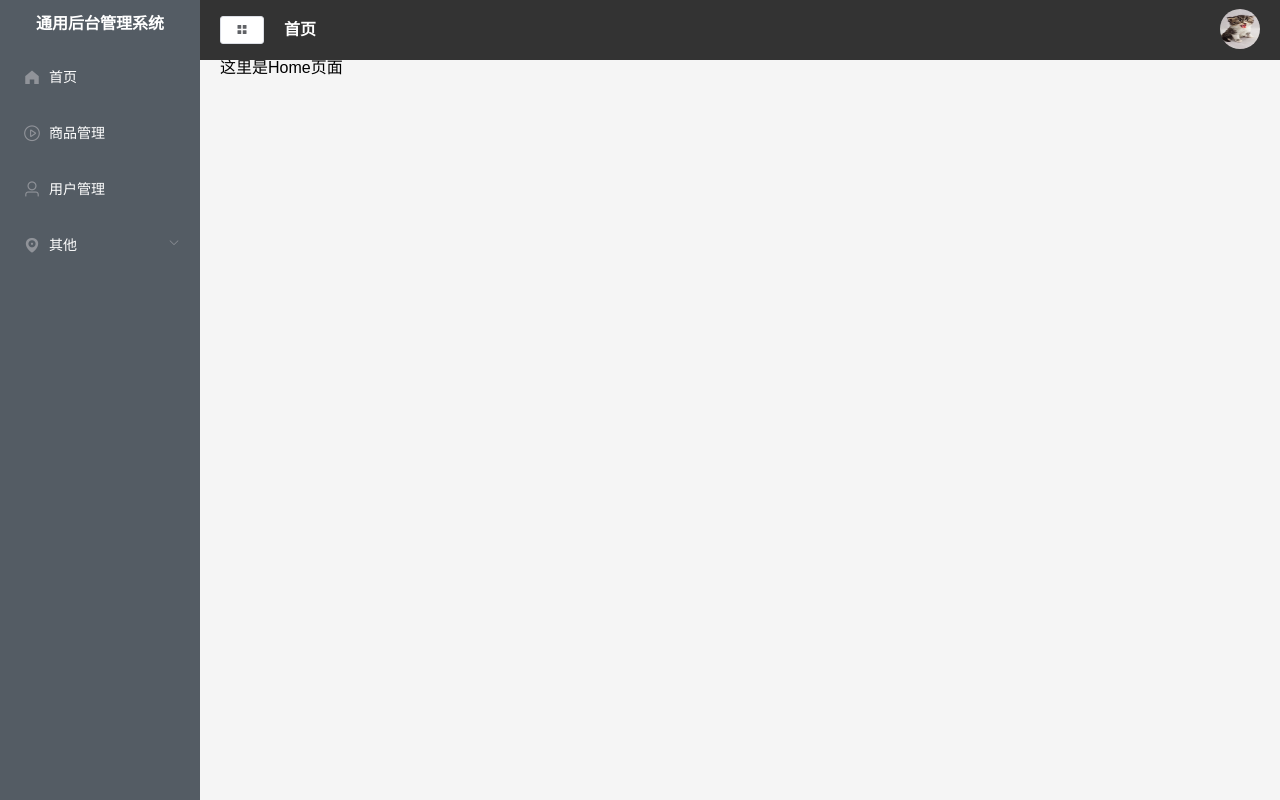
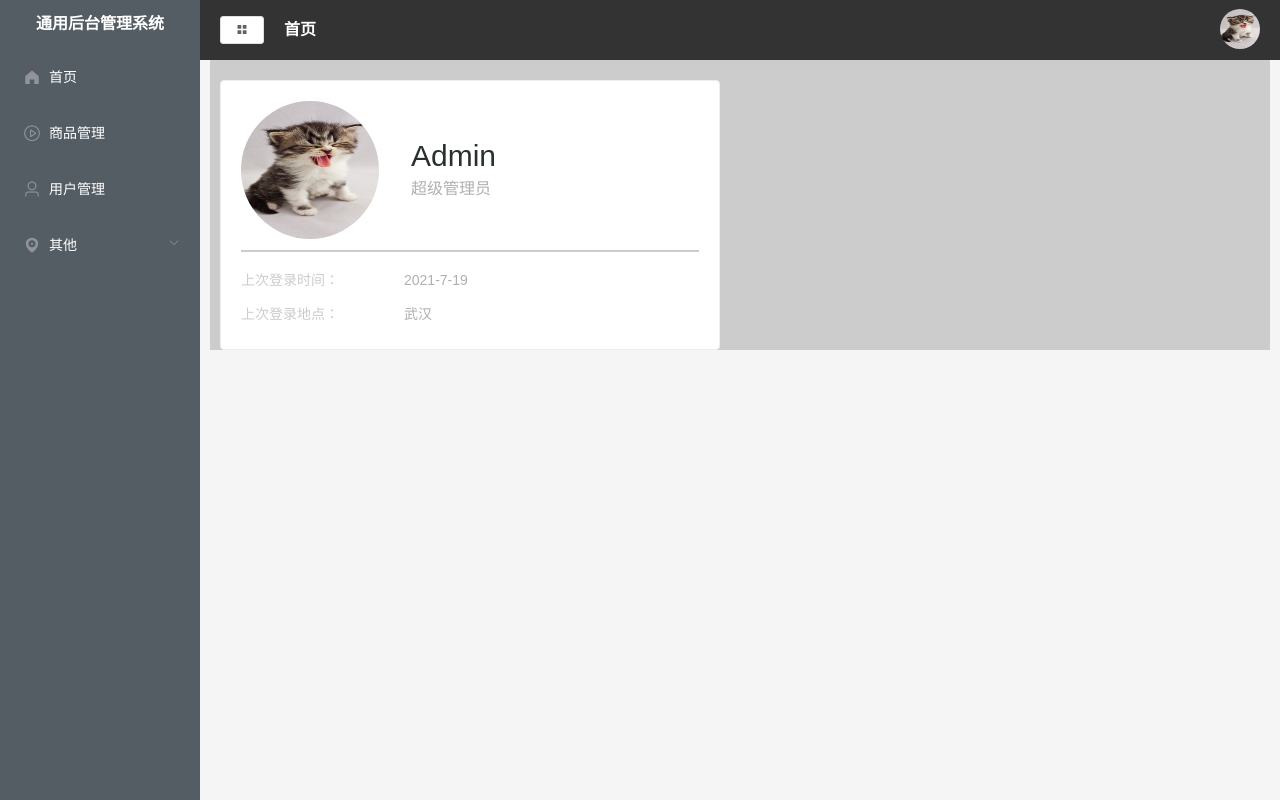
Before and after one commit to xiaoshanzhaguo/vue-manage, a Vue app: page /home in a window 1280 px wide. Built offline with nearby package versions, Linux system fonts and the light colour scheme.

Commit message:
complete home组件布局

```diff
--- a/package.json
+++ b/package.json
@@ -11,7 +11,8 @@
     "core-js": "^3.8.3",
     "element-ui": "^2.15.6",
     "vue": "^2.6.14",
-    "vue-router": "^3.2.0"
+    "vue-router": "^3.2.0",
+    "vuex": "^3.6.2"
   },
   "devDependencies": {
     "@babel/core": "^7.12.16",
--- a/src/assets/less/home.less
+++ b/src/assets/less/home.less
@@ -0,0 +1,60 @@
+.home {
+    background-color: #ccc;
+
+    .el-card {
+        width: 500px;
+        height: 270px;
+
+        .user {
+            position: relative;
+
+            img {
+                width: 138px;
+                height: 138px;
+                border-radius: 50%;
+            }
+
+            .userinfo {
+                position: absolute;
+                top: 40px;
+                left: 170px;
+
+                .name {
+                    color: #29312c;
+                    font-size: 30px;
+                }
+
+                .access {
+                    margin-top: 10px;
+                    color: #b0b0b0;
+                    font-size: 16px;
+                }
+            }
+        }
+
+        hr {
+            display: block;
+            height: 1px;
+            border: 0;
+            border-top: 2px solid #ccc;
+        }
+
+        .login-info {
+            margin-top: 20px;
+
+            p {
+                color: #ccc;
+                font-size: 14px;
+
+                span {
+                    margin-left: 65px;
+                    color: #afb0b0;
+                }
+            }
+
+            p:last-child {
+                margin-top: 20px;
+            }
+        }
+    }
+}
--- a/src/components/CommonAside.vue
+++ b/src/components/CommonAside.vue
@@ -9,7 +9,7 @@
     @close="handleClose"
     :collapse="isCollapse"
   >
-    <h3>通用后台管理系统</h3>
+    <h3>{{isCollapse ? '后台' : '通用后台管理系统'}}</h3>
     <el-menu-item
       @click="clickMenu(item)"
       v-for="item in noChildren"
@@ -124,6 +124,9 @@ export default {
     },
     hasChildren() {
       return this.menu.filter((item) => item.children);
+    },
+    isCollapse() {
+      return this.$store.state.tab.isCollapse
     }
   }
 };
--- a/src/components/CommonHeader.vue
+++ b/src/components/CommonHeader.vue
@@ -1,7 +1,12 @@
 <template>
   <header>
     <div class="l-content">
-      <el-button plain icon="el-icon-menu" size="mini"></el-button>
+      <el-button
+        @click="handleMenu"
+        plain
+        icon="el-icon-menu"
+        size="mini"
+      ></el-button>
       <!-- 面包屑 -->
       <h3 style="color: #fff">首页</h3>
     </div>
@@ -28,6 +33,12 @@ export default {
       // 引入的形式——require
       userImg: require("../assets/images/user.jpg"),
     };
+  },
+  methods: {
+    handleMenu() {
+      //  只能通过mutation的方式去改变store中的state
+      this.$store.commit('collapseMenu');
+    },
   },
 };
 </script>
--- /dev/null
+++ b/store/index.js
@@ -0,0 +1,11 @@
+import Vue from 'vue'
+import Vuex from 'vuex'
+import tab from './tab'
+
+Vue.use(Vuex)
+
+export default new Vuex.Store({
+    modules: {
+        tab
+    }
+})
--- /dev/null
+++ b/store/tab.js
@@ -0,0 +1,14 @@
+// 在这里会定义我们刚才所需要控制是否展开的state属性
+export default {
+    state: {
+        // 定义一个管理是否展开的变量，默认展开的状态
+        isCollapse: false
+    },
+    // 定义一个改变state的方法
+    mutations: {
+        // mutations里接收两个参数，一个是state，一个是所需要传入的参数
+        collapseMenu(state) {
+            state.isCollapse = !state.isCollapse
+        }
+    }
+}
--- a/views/home/index.vue
+++ b/views/home/index.vue
@@ -1,7 +1,22 @@
 <template>
-    <div>
-        这里是Home页面
-    </div>
+    <el-row class="home" :gutter="20">
+        <el-col :span="8" style="margin-top: 20px">
+            <el-card shadow="hover">
+                <div class="user">
+                    <img :src="userImg" />
+                    <div class="userinfo">
+                        <p class="name">Admin</p>
+                        <p class="access">超级管理员</p>
+                    </div>
+                </div>
+                <hr>
+                <div class="login-info">
+                    <p>上次登录时间：<span>2021-7-19</span></p>
+                    <p>上次登录地点：<span>武汉</span></p>
+                </div>
+            </el-card>
+        </el-col>
+    </el-row>
 </template>
 
 <script>
@@ -9,7 +24,9 @@ export default {
     // eslint-disable-next-line vue/multi-word-component-names
     name: 'home',
     data() {
-        return {}
+        return {
+            userImg: require('../../src/assets/images/user.jpg')
+        }
     }
 }
 </script>
```
Also changed, not shown: src/main.js (+6 -1 lines), 1 other file (tests, documents, lock files or other folders).
